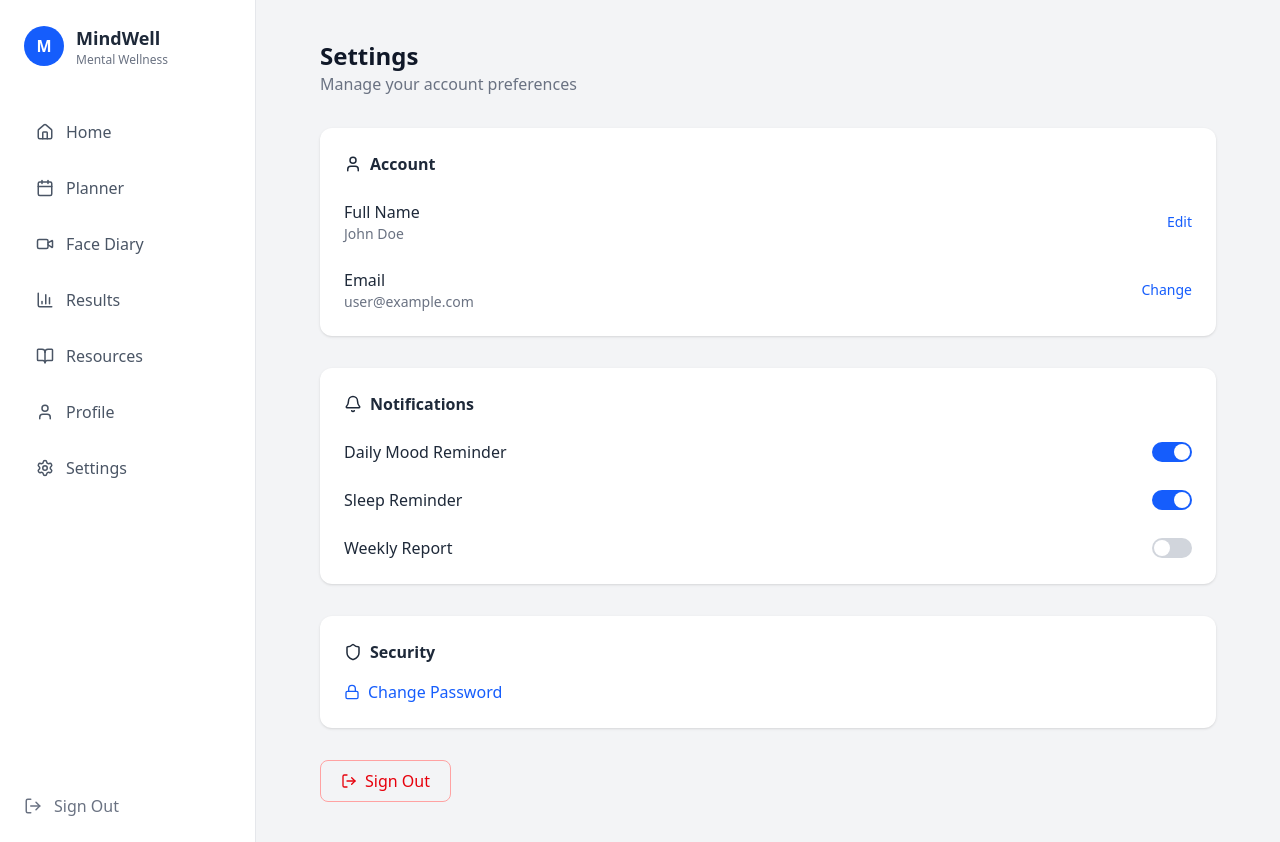
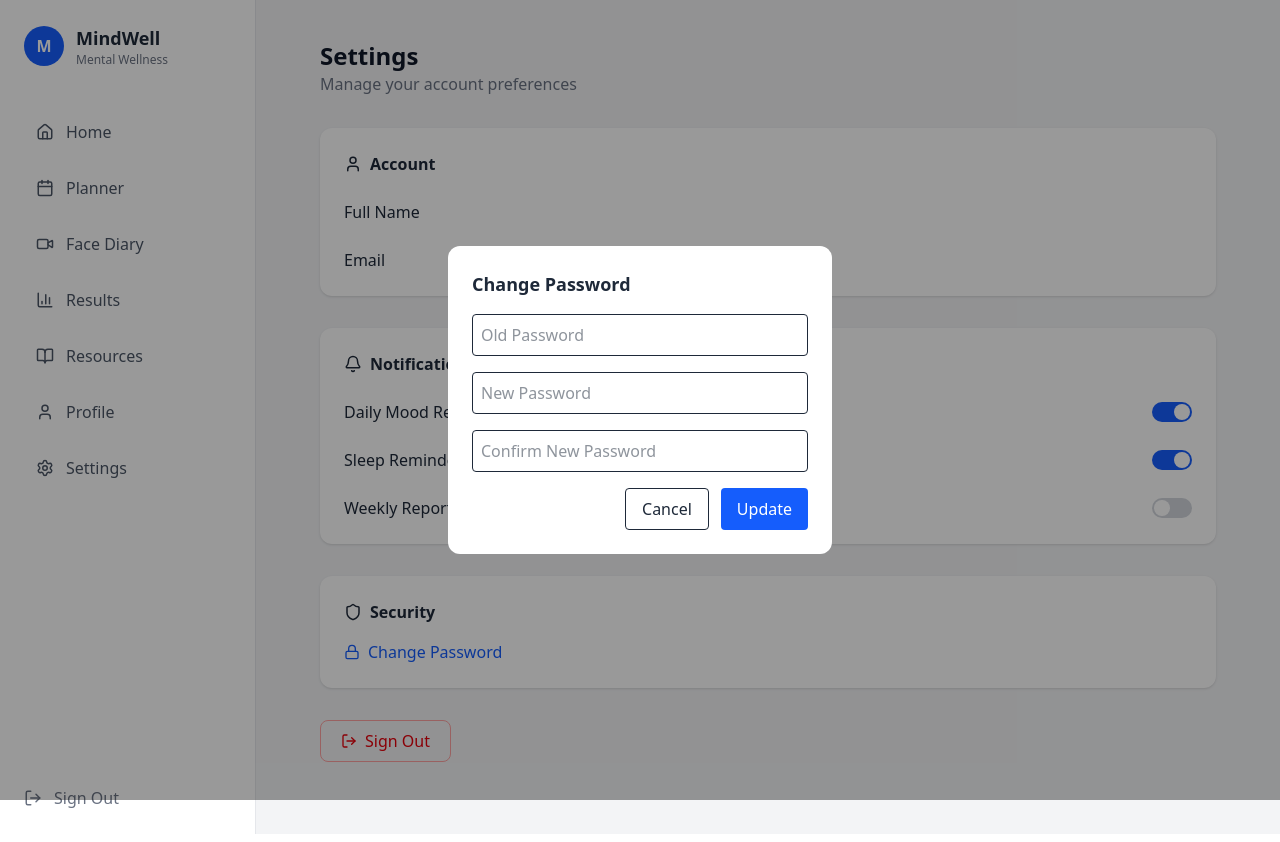
Before and after one commit to AjayGodara2417/Mindwell, a Next.js app: page /settings in a window 1280 px wide. Both pictures are taken after a click on the button "Change Password". Built offline with nearby package versions, Linux system fonts and the light colour scheme; no server answers.

Commit message:
Change password feature working

```diff
--- a/src/app/(main_pages)/settings/page.tsx
+++ b/src/app/(main_pages)/settings/page.tsx
@@ -1,15 +1,24 @@
 "use client";
 
-import { useState } from "react";
+import { useState, useEffect } from "react";
 import { User, Bell, Shield, Lock, LogOut } from "lucide-react";
 
 export default function Settings() {
+
+  interface UserProfile {
+    full_name?: string;
+    email?: string;
+  }
+
+  const [user, setUser] = useState<UserProfile | null>(null);
+  const [loading, setLoading] = useState(true);
 
   const [notifications, setNotifications] = useState({
     mood: true,
     sleep: true,
     report: false,
   });
+  const [showModal, setShowModal] = useState(false);
 
   const toggle = (key: keyof typeof notifications) => {
     setNotifications((prev) => ({
@@ -18,14 +27,52 @@ export default function Settings() {
     }));
   };
 
+  /* -------- Fetch User Like Profile Page -------- */
+
+  useEffect(() => {
+
+    const fetchProfile = async () => {
+
+      try {
+
+        const token = localStorage.getItem("token");
+
+        const res = await fetch("/api/profile", {
+          headers: {
+            Authorization: `Bearer ${token}`,
+          },
+        });
+
+        const data = await res.json();
+
+        setUser(data);
+
+      } catch (error) {
+        console.error("Settings load error:", error);
+      }
+
+      setLoading(false);
+
+    };
+
+    fetchProfile();
+
+  }, []);
+
+  if (loading) {
+    return (
+      <div className="flex justify-center items-center h-[50vh] text-gray-500">
+        Loading settings...
+      </div>
+    );
+  }
+
   return (
     <div className="max-w-4xl mx-auto space-y-8">
 
       <div>
         <h1 className="text-2xl font-bold text-gray-900">Settings</h1>
-        <p className="text-gray-500">
-          Manage your account preferences
-        </p>
+        <p className="text-gray-500">Manage your account preferences</p>
       </div>
 
       {/* Account */}
@@ -38,19 +85,21 @@ export default function Settings() {
         <div className="flex justify-between">
           <div>
             <p className="font-medium">Full Name</p>
-            <p className="text-gray-500 text-sm">John Doe</p>
+            <p className="text-gray-500 text-sm">
+              {user?.full_name}
+            </p>
           </div>
 
-          <button className="text-blue-600 text-sm">Edit</button>
         </div>
 
         <div className="flex justify-between">
           <div>
             <p className="font-medium">Email</p>
-            <p className="text-gray-500 text-sm">user@example.com</p>
+            <p className="text-gray-500 text-sm">
+              {user?.email}
+            </p>
           </div>
 
-          <button className="text-blue-600 text-sm">Change</button>
         </div>
 
       </div>
@@ -89,7 +138,10 @@ export default function Settings() {
           <Shield size={18} /> Security
         </div>
 
-        <button className="flex items-center gap-2 text-blue-600">
+        <button
+          onClick={() => setShowModal(true)}
+          className="flex items-center gap-2 text-blue-600"
+        >
           <Lock size={16} />
           Change Password
         </button>
@@ -97,14 +149,30 @@ export default function Settings() {
       </div>
 
       {/* Sign Out */}
-      <button className="border border-red-300 text-red-600 px-5 py-2 rounded-lg hover:bg-red-50 flex items-center gap-2">
+
+      <button
+        onClick={() => {
+          localStorage.clear();
+          window.location.href = "/login";
+        }}
+        className="border border-red-300 text-red-600 px-5 py-2 rounded-lg hover:bg-red-50 flex items-center gap-2"
+      >
         <LogOut size={16} />
         Sign Out
       </button>
 
+      {showModal && (
+        <ChangePasswordModal
+          email={user?.email || localStorage.getItem("userEmail") || ""}
+          onClose={() => setShowModal(false)}
+        />
+      )}
+
     </div>
   );
 }
+
+/* -------- Toggle -------- */
 
 interface ToggleProps {
   title: string;
@@ -115,20 +183,122 @@ interface ToggleProps {
 function Toggle({ title, enabled, onToggle }: ToggleProps) {
   return (
     <div className="flex justify-between items-center">
+
       <p>{title}</p>
 
       <button
         onClick={onToggle}
-        className={`w-10 h-5 rounded-full ${
-          enabled ? "bg-blue-600" : "bg-gray-300"
-        } relative`}
+        className={`w-10 h-5 rounded-full ${enabled ? "bg-blue-600" : "bg-gray-300"
+          } relative`}
       >
+
         <div
-          className={`w-4 h-4 bg-white rounded-full absolute top-0.5 transition ${
-            enabled ? "right-0.5" : "left-0.5"
-          }`}
+          className={`w-4 h-4 bg-white rounded-full absolute top-0.5 transition ${enabled ? "right-0.5" : "left-0.5"
+            }`}
         />
+
       </button>
+
     </div>
   );
 }
+
+/* -------- Change Password Modal -------- */
+
+interface ChangePasswordModalProps {
+  email?: string;
+  onClose: () => void;
+}
+
+function ChangePasswordModal({ email, onClose }: ChangePasswordModalProps) {
+
+  const [oldPassword, setOldPassword] = useState("");
+  const [newPassword, setNewPassword] = useState("");
+  const [confirm, setConfirm] = useState("");
+
+  const handleUpdate = async () => {
+
+    if (newPassword !== confirm) {
+      alert("Passwords do not match");
+      return;
+    }
+
+    const res = await fetch("/api/change-password", {
+      method: "POST",
+      headers: {
+        "Content-Type": "application/json",
+      },
+      body: JSON.stringify({
+        email,
+        oldPassword,
+        newPassword,
+      }),
+    });
+
+    const text = await res.text();
+    const data = text ? JSON.parse(text) : {};
+
+    if (data.success) {
+      alert("Password updated successfully");
+      onClose();
+    } else {
+      alert(data.message);
+    }
+
+  };
+
+  return (
+
+    <div className="fixed inset-0 bg-black/40 flex items-center justify-center">
+
+      <div className="bg-white p-6 rounded-xl w-96 space-y-4">
+
+        <h2 className="text-lg font-semibold">
+          Change Password
+        </h2>
+
+        <input
+          type="password"
+          placeholder="Old Password"
+          className="w-full border p-2 rounded"
+          onChange={(e) => setOldPassword(e.target.value)}
+        />
+
+        <input
+          type="password"
+          placeholder="New Password"
+          className="w-full border p-2 rounded"
+          onChange={(e) => setNewPassword(e.target.value)}
+        />
+
+        <input
+          type="password"
+          placeholder="Confirm New Password"
+          className="w-full border p-2 rounded"
+          onChange={(e) => setConfirm(e.target.value)}
+        />
+
+        <div className="flex justify-end gap-3">
+
+          <button
+            onClick={onClose}
+            className="border px-4 py-2 rounded"
+          >
+            Cancel
+          </button>
+
+          <button
+            onClick={handleUpdate}
+            className="bg-blue-600 text-white px-4 py-2 rounded"
+          >
+            Update
+          </button>
+
+        </div>
+
+      </div>
+
+    </div>
+
+  );
+}
--- /dev/null
+++ b/src/app/api/change-password/route.ts
@@ -0,0 +1,97 @@
+import { NextRequest, NextResponse } from "next/server";
+import db from "@/lib/db";
+import bcrypt from "bcryptjs";
+
+export async function POST(req: NextRequest) {
+  try {
+
+    const { email, oldPassword, newPassword } = await req.json();
+
+    if (!email || !oldPassword || !newPassword) {
+      return NextResponse.json({
+        success: false,
+        message: "All fields required"
+      });
+    }
+
+    /* -------- Check Doctor First -------- */
+
+    const [doctorRows]: any = await db.query(
+      "SELECT * FROM doctors WHERE email=?",
+      [email]
+    );
+
+    if (doctorRows.length > 0) {
+
+      const doctor = doctorRows[0];
+
+      const valid = await bcrypt.compare(oldPassword, doctor.password);
+
+      if (!valid) {
+        return NextResponse.json({
+          success: false,
+          message: "Old password incorrect"
+        });
+      }
+
+      const hashedPassword = await bcrypt.hash(newPassword, 10);
+
+      await db.query(
+        "UPDATE doctors SET password=? WHERE email=?",
+        [hashedPassword, email]
+      );
+
+      return NextResponse.json({
+        success: true,
+        message: "Password updated"
+      });
+    }
+
+    /* -------- Check Patient -------- */
+
+    const [patientRows]: any = await db.query(
+      "SELECT * FROM patients WHERE email=?",
+      [email]
+    );
+
+    if (patientRows.length > 0) {
+
+      const patient = patientRows[0];
+
+      const valid = await bcrypt.compare(oldPassword, patient.password);
+
+      if (!valid) {
+        return NextResponse.json({
+          success: false,
+          message: "Old password incorrect"
+        });
+      }
+
+      const hashedPassword = await bcrypt.hash(newPassword, 10);
+
+      await db.query(
+        "UPDATE patients SET password=? WHERE email=?",
+        [hashedPassword, email]
+      );
+
+      return NextResponse.json({
+        success: true,
+        message: "Password updated"
+      });
+    }
+
+    return NextResponse.json({
+      success: false,
+      message: "User not found"
+    });
+
+  } catch (error) {
+
+    console.error(error);
+
+    return NextResponse.json({
+      success: false,
+      message: "Password update failed"
+    });
+  }
+}
```
